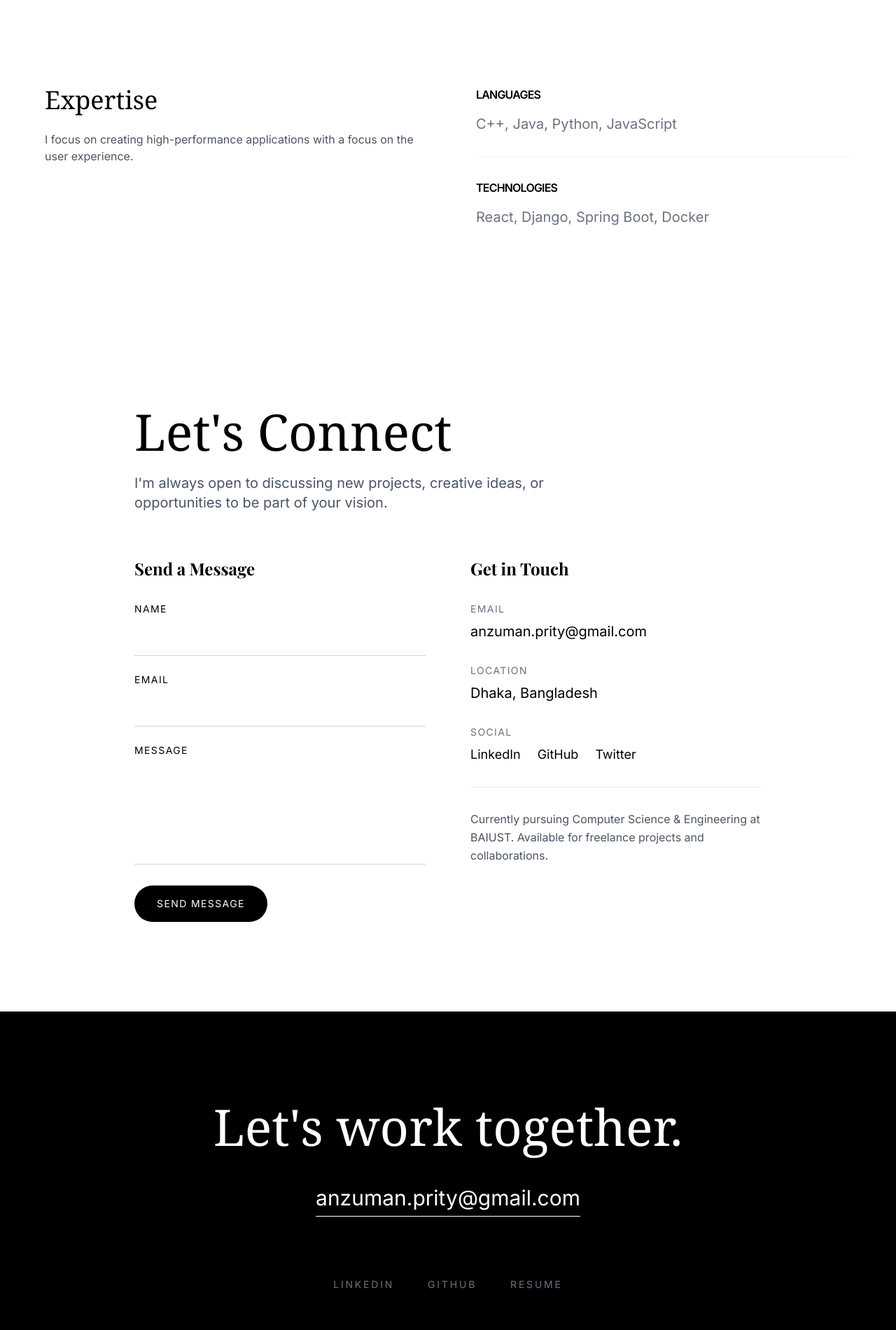
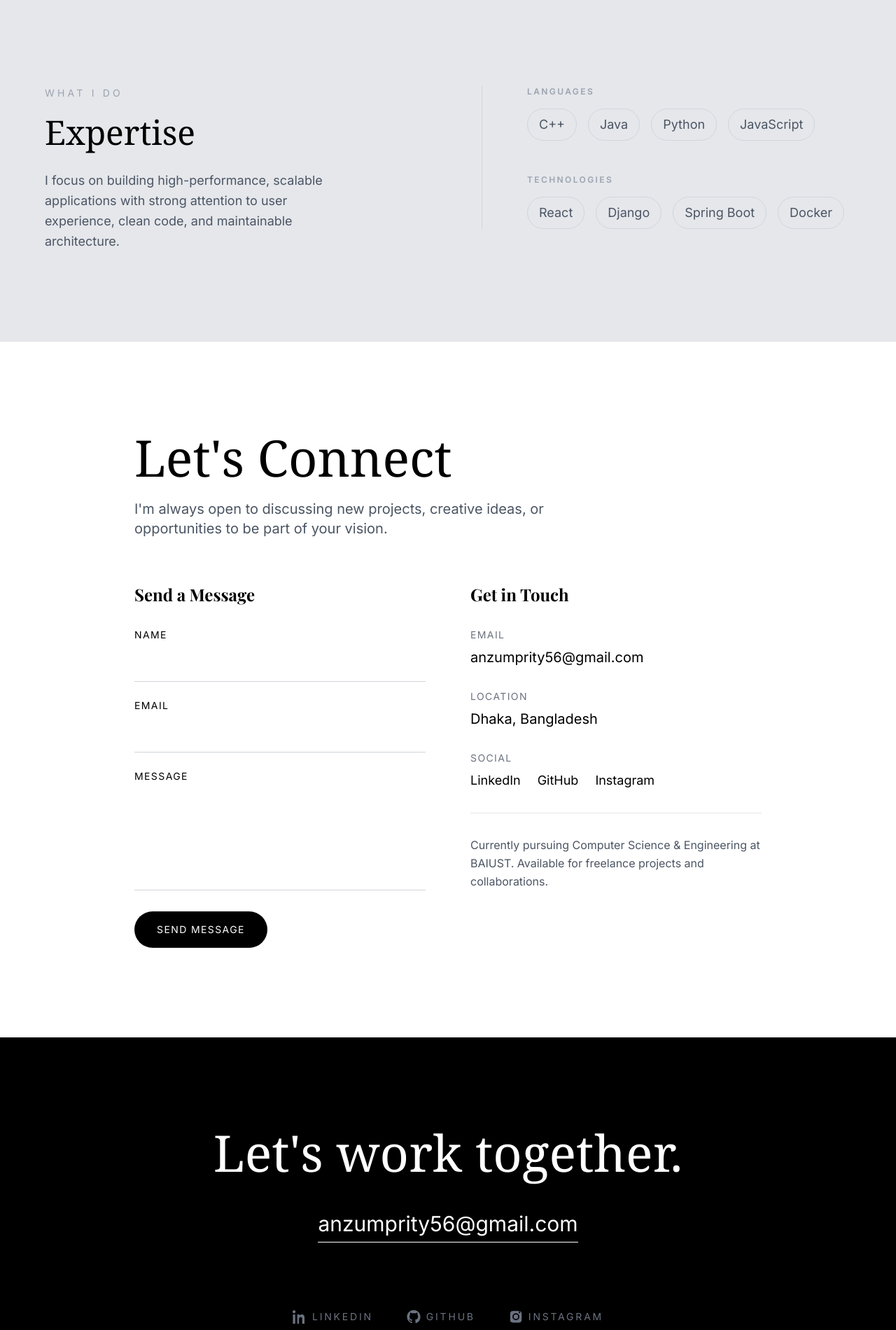
Before and after one commit to Prity-27/portfolio_website, a plain HTML site: page index.html in a window 1280 px wide. Shown: the part 1600-3500 px from the top of the page at 70% size. Drawn offline with nearby package versions, Linux system fonts and the light colour scheme.

Commit message:
Add files via upload

```diff
--- a/index.html
+++ b/index.html
@@ -12,7 +12,7 @@
     <link rel="stylesheet" href="style.css">
 </head>
 
-<body class="bg-white text-black selection:bg-black selection:text-white">
+<body class="bg-gray-100 text-black selection:bg-black selection:text-white">
 
     <nav class="fixed w-full z-50 border-b border-gray-100 bg-white/80 backdrop-blur-md">
         <div class="max-w-6xl mx-auto px-6 py-5 flex justify-between items-center">
@@ -55,7 +55,6 @@
             </div>
         </div>
     </section>
-
     <section id="projects" class="py-32 px-6 bg-gray-50">
         <div class="max-w-6xl mx-auto">
             <h2 class="text-4xl font-serif mb-16">Selected Projects</h2>
@@ -82,25 +81,57 @@
         </div>
     </section>
 
-    <section id="skills" class="py-32 px-6">
-        <div class="max-w-6xl mx-auto grid md:grid-cols-2 gap-20">
+    <section id="skills" class="py-32 px-6 bg-gray-200">
+        <div class="max-w-6xl mx-auto grid md:grid-cols-2 gap-24 items-start">
+
+            <!-- Left -->
             <div>
-                <h2 class="text-4xl font-serif mb-6">Expertise</h2>
-                <p class="text-gray-600">I focus on creating high-performance applications with a focus on the user
-                    experience.</p>
+                <span class="text-sm uppercase tracking-[0.3em] text-gray-400 block mb-4">
+                    What I Do
+                </span>
+                <h2 class="text-5xl font-serif mb-6 leading-tight">
+                    Expertise
+                </h2>
+                <p class="text-lg text-gray-600 max-w-md leading-relaxed">
+                    I focus on building high-performance, scalable applications with strong attention to user
+                    experience, clean code, and maintainable architecture.
+                </p>
             </div>
-            <div class="space-y-8">
+
+            <!-- Right -->
+            <div class="space-y-12 border-t md:border-t-0 md:border-l border-gray-300 md:pl-16 pt-12 md:pt-0">
+
+                <!-- Languages -->
                 <div>
-                    <h4 class="font-bold mb-4 uppercase tracking-tighter">Languages</h4>
-                    <p class="text-xl text-gray-500">C++, Java, Python, JavaScript</p>
+                    <h4 class="text-xs font-semibold uppercase tracking-[0.2em] text-gray-400 mb-4">
+                        Languages
+                    </h4>
+                    <div class="flex flex-wrap gap-4 text-lg text-gray-600">
+                        <span class="px-4 py-2 border border-gray-300 rounded-full">C++</span>
+                        <span class="px-4 py-2 border border-gray-300 rounded-full">Java</span>
+                        <span class="px-4 py-2 border border-gray-300 rounded-full">Python</span>
+                        <span class="px-4 py-2 border border-gray-300 rounded-full">JavaScript</span>
+                    </div>
                 </div>
-                <div class="border-t border-gray-100 pt-8">
-                    <h4 class="font-bold mb-4 uppercase tracking-tighter">Technologies</h4>
-                    <p class="text-xl text-gray-500">React, Django, Spring Boot, Docker</p>
+
+                <!-- Technologies -->
+                <div>
+                    <h4 class="text-xs font-semibold uppercase tracking-[0.2em] text-gray-400 mb-4">
+                        Technologies
+                    </h4>
+                    <div class="flex flex-wrap gap-4 text-lg text-gray-600">
+                        <span class="px-4 py-2 border border-gray-300 rounded-full">React</span>
+                        <span class="px-4 py-2 border border-gray-300 rounded-full">Django</span>
+                        <span class="px-4 py-2 border border-gray-300 rounded-full">Spring Boot</span>
+                        <span class="px-4 py-2 border border-gray-300 rounded-full">Docker</span>
+                    </div>
                 </div>
+
             </div>
         </div>
     </section>
+
+    <hr class="border-gray-100">
 
     <section id="contact" class="py-32 px-6 bg-white">
         <div class="max-w-4xl mx-auto w-full">
@@ -144,8 +175,8 @@
                     <div class="space-y-8">
                         <div>
                             <h4 class="text-sm uppercase tracking-widest text-gray-500 mb-2">Email</h4>
-                            <a href="mailto:anzuman.prity@gmail.com"
-                                class="text-xl hover:text-gray-600 transition">anzuman.prity@gmail.com</a>
+                            <a href="mailto:anzumprity56@gmail.com"
+                                class="text-xl hover:text-gray-600 transition">anzumprity56@gmail.com</a>
                         </div>
                         <div>
                             <h4 class="text-sm uppercase tracking-widest text-gray-500 mb-2">Location</h4>
@@ -153,11 +184,19 @@
                         </div>
                         <div>
                             <h4 class="text-sm uppercase tracking-widest text-gray-500 mb-2">Social</h4>
-                            <div class="flex space-x-6 text-lg">
-                                <a href="#" class="hover:text-gray-600 transition">LinkedIn</a>
-                                <a href="#" class="hover:text-gray-600 transition">GitHub</a>
-                                <a href="#" class="hover:text-gray-600 transition">Twitter</a>
+                            <div>
+                                <div class="flex space-x-6 text-lg">
+                                    <a href="https://www.linkedin.com/in/anzum-prity-295238394?utm_source=share&utm_campaign=share_via&utm_content=profile&utm_medium=android_app"
+                                        target="_blank" class="hover:text-gray-600 transition">LinkedIn</a>
+
+                                    <a href="https://github.com/Prity-27" target="_blank"
+                                        class="hover:text-gray-600 transition">GitHub</a>
+
+                                    <a href="https://www.instagram.com/anzum_prity/" target="_blank"
+                                        class="hover:text-gray-600 transition">Instagram</a>
+                                </div>
                             </div>
+
                         </div>
                         <div class="pt-8 border-t border-gray-200">
                             <p class="text-gray-600 leading-relaxed">
@@ -172,18 +211,50 @@
     </section>
 
     <footer class="py-32 px-6 bg-black text-white">
-        <div class="max-w-6xl mx-auto text-center">
-            <h2 class="text-5xl md:text-7xl font-serif mb-12">Let's work together.</h2>
-            <a href="mailto:anzuman.prity@gmail.com"
-                class="text-2xl md:text-3xl border-b border-white pb-2 hover:text-gray-400 hover:border-gray-400 transition-all">anzuman.prity@gmail.com</a>
+        <div class="max-w-6xl mx-auto text-center flex flex-col items-center">
+            <h2 class="text-5xl md:text-7xl font-serif mb-12">
+                Let's work together.
+            </h2>
 
-            <div class="mt-24 flex justify-center space-x-12 text-sm uppercase tracking-[0.2em] text-gray-500">
-                <a href="#" class="hover:text-white transition">LinkedIn</a>
-                <a href="#" class="hover:text-white transition">GitHub</a>
-                <a href="#" class="hover:text-white transition">Resume</a>
+            <a href="mailto:anzumprity56@gmail.com"
+                class="text-2xl md:text-3xl border-b border-white pb-2 hover:text-gray-400 hover:border-gray-400 transition-all mb-24">
+                anzumprity56@gmail.com
+            </a>
+
+            <div class="flex justify-center items-center space-x-12 text-sm uppercase tracking-[0.2em] text-gray-500">
+                <!-- LinkedIn -->
+                <a href="https://www.linkedin.com/in/anzum-prity-295238394?utm_source=share&utm_campaign=share_via&utm_content=profile&utm_medium=android_app"
+                    target="_blank" class="flex items-center space-x-2 hover:text-white transition">
+                    <svg class="w-5 h-5 fill-current" viewBox="0 0 24 24">
+                        <path
+                            d="M4.98 3.5C4.98 4.88 3.88 6 2.5 6S0 4.88 0 3.5 1.12 1 2.5 1s2.48 1.12 2.48 2.5zM.5 8h4V24h-4zM8 8h3.8v2.2h.1c.53-1 1.82-2.2 3.75-2.2 4 0 4.75 2.6 4.75 6V24h-4v-7.5c0-1.8 0-4-2.5-4s-2.9 2-2.9 3.9V24H8z" />
+                    </svg>
+                    <span>LinkedIn</span>
+                </a>
+
+                <!-- GitHub -->
+                <a href="https://github.com/Prity-27" target="_blank"
+                    class="flex items-center space-x-2 hover:text-white transition">
+                    <svg class="w-5 h-5 fill-current" viewBox="0 0 24 24">
+                        <path
+                            d="M12 .5C5.73.5.5 5.74.5 12.02c0 5.1 3.29 9.42 7.86 10.95.58.11.79-.25.79-.56v-2c-3.2.7-3.87-1.55-3.87-1.55-.53-1.35-1.3-1.7-1.3-1.7-1.06-.72.08-.7.08-.7 1.17.08 1.78 1.2 1.78 1.2 1.04 1.8 2.73 1.28 3.4.98.11-.76.41-1.28.74-1.57-2.55-.3-5.23-1.28-5.23-5.7 0-1.26.45-2.3 1.2-3.11-.12-.3-.52-1.52.11-3.17 0 0 .97-.31 3.18 1.19a11 11 0 0 1 5.8 0c2.2-1.5 3.17-1.19 3.17-1.19.63 1.65.23 2.87.11 3.17.75.81 1.2 1.85 1.2 3.11 0 4.43-2.69 5.4-5.25 5.69.42.36.8 1.08.8 2.18v3.23c0 .31.21.68.8.56A11.53 11.53 0 0 0 23.5 12C23.5 5.74 18.27.5 12 .5z" />
+                    </svg>
+                    <span>GitHub</span>
+                </a>
+
+                <!-- Resume (Instagram link kept as you had) -->
+                <a href="https://www.instagram.com/anzum_prity/" target="_blank"
+                    class="flex items-center space-x-2 hover:text-white transition">
+                    <svg class="w-5 h-5 fill-current" viewBox="0 0 24 24">
+                        <path
+                            d="M12 2.2c3.2 0 3.6 0 4.9.07 1.2.06 1.9.25 2.3.42.55.22.95.48 1.37.9.42.42.68.82.9 1.37.17.44.36 1.1.42 2.3.07 1.3.07 1.7.07 4.9s0 3.6-.07 4.9c-.06 1.2-.25 1.9-.42 2.3-.22.55-.48.95-.9 1.37-.42.42-.82.68-1.37.9-.44.17-1.1.36-2.3.42-1.3.07-1.7.07-4.9.07s-3.6 0-4.9-.07c-1.2-.06-1.9-.25-2.3-.42a3.6 3.6 0 0 1-2.27-2.27c-.17-.44-.36-1.1-.42-2.3C2.2 15.6 2.2 15.2 2.2 12s0-3.6.07-4.9c.06-1.2.25-1.9.42-2.3a3.6 3.6 0 0 1 2.27-2.27c.44-.17 1.1-.36 2.3-.42C8.4 2.2 8.8 2.2 12 2.2zm0 3.9a5.9 5.9 0 1 0 0 11.8 5.9 5.9 0 0 0 0-11.8zm0 9.7a3.8 3.8 0 1 1 0-7.6 3.8 3.8 0 0 1 0 7.6zm6.1-9.9a1.4 1.4 0 1 0 0-2.8 1.4 1.4 0 0 0 0 2.8z" />
+                    </svg>
+                    <span>Instagram</span>
+                </a>
             </div>
         </div>
     </footer>
+
 
     <script src="script.js"></script>
     <script>
```
Also changed, not shown: contact.html (+5 -3 lines).
